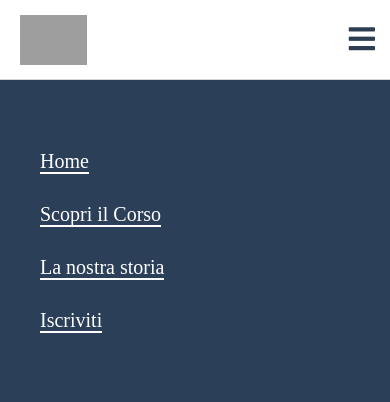
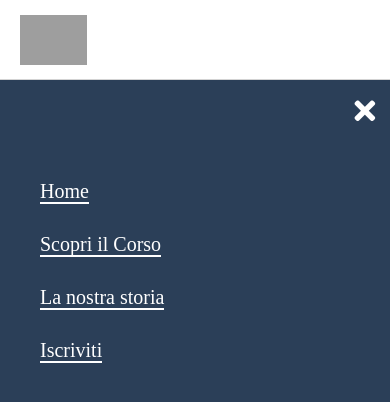
Before and after one commit to MassiBaldi/jquery-hamburger-menu, a plain HTML site: page index.html in a window 390 px wide. Both pictures are taken after a click on the link 361 px from the left and 40 px from the top of the page. Drawn offline with nearby package versions, Linux system fonts and the light colour scheme; grey boxes are pictures that could not be loaded.

Commit message:
finito funzionante

```diff
--- a/index.html
+++ b/index.html
@@ -27,11 +27,6 @@
           <li class="none">
             <a href="#" class="button">Iscriviti</a>
           </li>
-          <li class="none">
-            <a href="#" class="x">
-              <i class="fas fa-times"></i>
-            </a>
-          </li>
           <li>
             <a href="#" class="hamburger">
               <i class="fas fa-bars"></i>
@@ -40,20 +35,26 @@
         </ul>
       </div>
       <div class="ham_menu">
+        <div class="x_times">
+          <a href="#" class="x">
+            <i class="fas fa-times"></i>
+          </a>
+        </div>
         <ul>
-          <li class="none">
+          <li>
             <a href="#">Home</a>
           </li>
-          <li class="none">
+          <li>
             <a href="#">Scopri il Corso</a>
           </li>
-          <li class="none">
+          <li>
             <a href="#">La nostra storia</a>
           </li>
-          <li class="none">
+          <li>
             <a href="#" class="button">Iscriviti</a>
           </li>
         </ul>
+
 
       </div>
 
--- a/main.js
+++ b/main.js
@@ -1,16 +1,15 @@
+// $('.hamburger').click(function(){
+//   $('.ham_menu').toggle()
+// });
+
 $('.hamburger').click(function(){
-  $('.ham_menu').toggle()
+  $('.ham_menu').show(function(){
+    $('.hamburger').hide(function(){
+    })
+  })
 });
-
-//Funziona.... Avrei voluto fare altro Ma sono perso, volevo far andare via .hamburger e far comparire .x, cliccando poi su .x succedeva l'inverso, ovvero andava via la .x e tornava .hamburger. ho fatto prove arrivo ad un punto e la .x non appare
-
-
-// $('.hamburger').click(function(){
-//   $('.ham_menu').show(function(){
-//     $('.hamburger').hide(function(){
-//       $('.x').show(function(){
-//
-//       })
-//     })
-//   })
-// });
+$('.x').click(function(){
+  $('.ham_menu').hide(function(){
+    $('.hamburger').show()
+  })
+});
--- a/style.css
+++ b/style.css
@@ -54,10 +54,6 @@
 .navbar_right a.hamburger {
   display: none;
 }
-.navbar_right a.x {
-  font-size: 30px;
-  display: none;
-}
 @media screen and (max-width: 992px){
   .navbar_right li.none {
     display: none;
@@ -71,19 +67,28 @@
   width: 100vw;
   height: 100vh;
   margin-top: 80px;
-  padding: 40px;
   background: #2B3F58;
   display: none;
 }
 .ham_menu ul {
   list-style: none;
+  padding-top: 70px;
+  padding-left: 40px;
 }
 .ham_menu li {
   margin: 30px 0;
 }
-.ham_menu a {
+.ham_menu li a {
   color: white;
   text-decoration: none;
   font-size: 20px;
   border-bottom: 2px solid white;
 }
+.x_times {
+  float: right;
+  margin: 15px;
+}
+.x_times a {
+  font-size: 30px;
+  color: white;
+}
```
